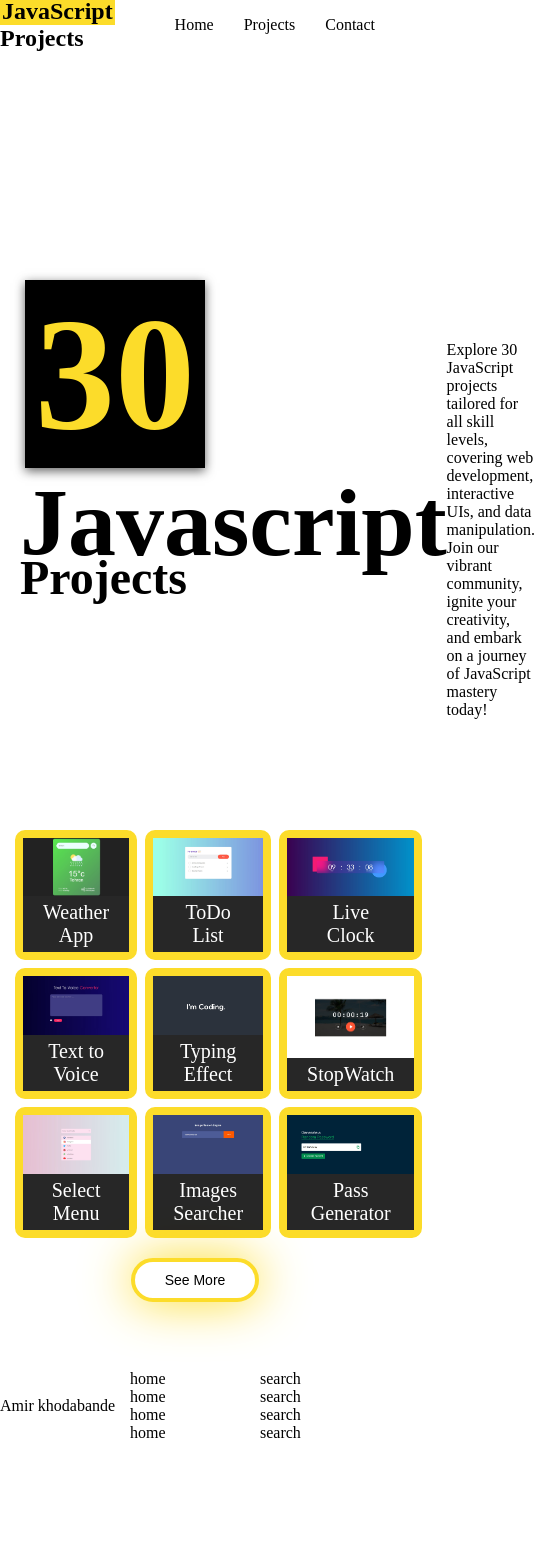
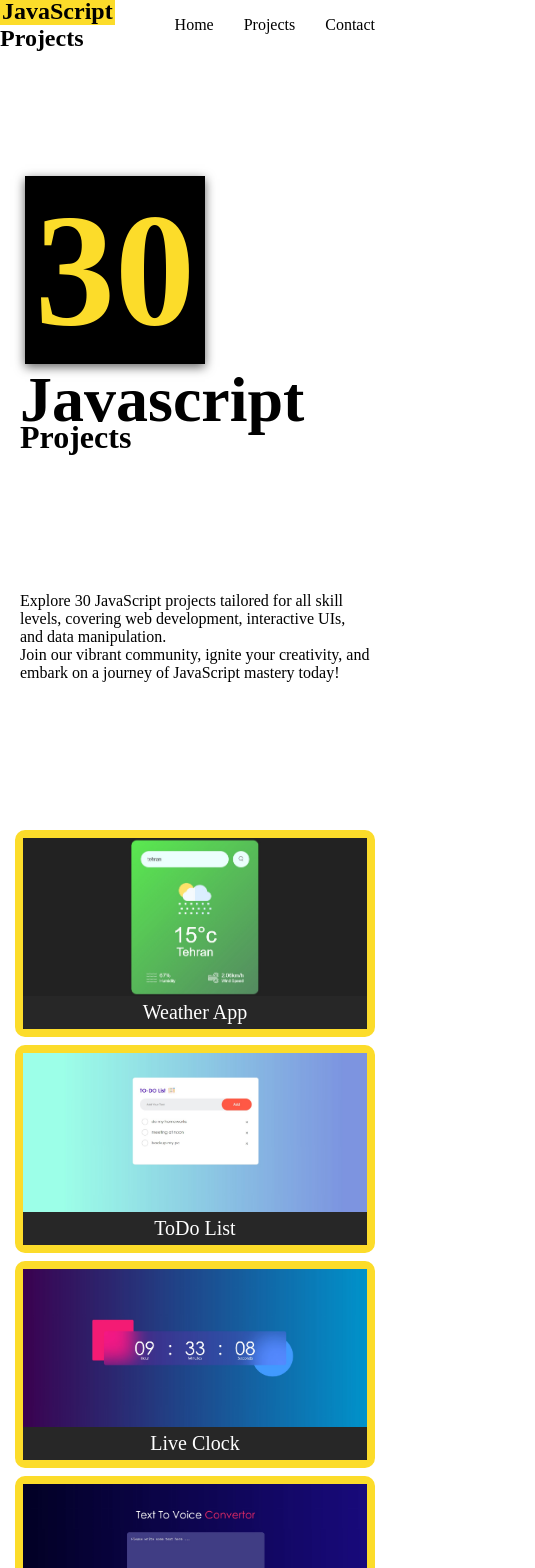
Before and after one commit to ikhodabande/30JavaScript-Projects, a React (Create React App) app in the folder javascript-in-react/: page / in a window 390 px wide. Shown: the top 1568 px of the page, 535 px wide, since content can reach past the window. Before the commit the page ends 1490 px from the top, so only its background shows below. Built offline with nearby package versions, Linux system fonts and the light colour scheme; the HTML template or start-up script is replaced by a standard one.

Commit message:
add projects image

```diff
--- a/javascript-in-react/src/index.css
+++ b/javascript-in-react/src/index.css
@@ -202,3 +202,43 @@
 .contact .info > ul {
   list-style: none;
 }
+
+
+@media only screen and (max-width:760px) {
+  .home{
+    grid-template-columns: repeat(1,1fr);
+  }
+  .home p{
+    margin-top: -80px;
+  }
+}
+
+@media  only screen and (max-width:400px) {
+
+  .navbar{
+
+  }
+
+ .home h2{
+  font-size: 4rem;
+ }
+ .home h3{
+  font-size: 2rem;
+ }
+
+  .Projects {
+    grid-template-columns: repeat(1,1fr);
+  }
+
+  .cards:hover{
+    scale: 1.05;
+  }
+
+  .contact .info {
+    grid-template-columns: repeat(1,1fr);
+    align-items: center;
+    justify-content: center;
+    margin: auto;
+    padding: 10px 30px;
+  }
+}
```
Also changed, not shown: javascript-in-react/src/assets/30Projects.png (added).
